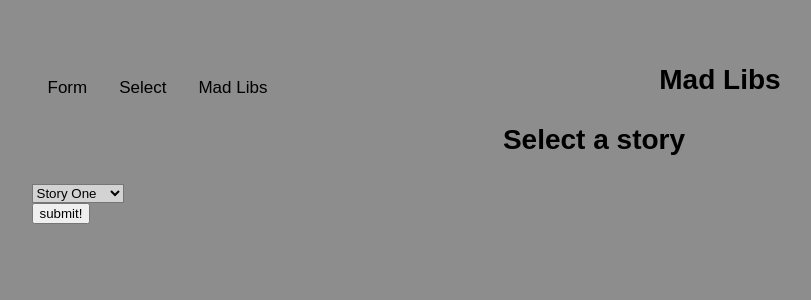
After one commit to ryanbroome/MadLibs, a Flask app: page /select in a window 1280 px wide. The commit adds this page. Shown: the top 300 px of the page, without its empty margins (46-857 px from the left). Run offline with Flask 2, Linux system fonts and the light colour scheme.

Commit message:
fixed dropdown to select story from stories

```diff
--- a/app.py
+++ b/app.py
@@ -1,23 +1,17 @@
 from flask import Flask, request, render_template
 from flask_debugtoolbar import DebugToolbarExtension
 from random import randint, choice, sample
-from stories import Story, story, stories
+from stories import Story, story, stories, story1, story2
 
 app = Flask(__name__)
 app.config["SECRET_KEY"] = "supersecretpassword"
 debug = DebugToolbarExtension(app)
-
-# story_data = {
-#     {story_name: "Story string"}
-#     "" : ""
-# }
 
 @app.route("/")
 def home_page():
     """
     returns home page template
     """
-
     return render_template("base.html")
 
 @app.route("/form")
@@ -34,38 +28,50 @@ def generate_story():
     """
     generates string story from request arguments
     """
-    words = request.args
+    words = story.prompts
     html = story.generate(words)
     return render_template("story.html", html=html)
 
+@app.route("/select")
+def select_story():
+    """
+   Display options of stories to choose from
+    """
+    return render_template("select.html")
 
 @app.route("/form_2")
 def show_form_2():
     """
     uses the story.prompts from the instantiated story
     """
+    storyID = request.args.get("select_story_id")
+    #?  if blank == blank:
+    #     words = story.prompts
+    #     elif blank == blank
+    #     words = story1.prompts
+    #     elif blank == blank
+    #     words = story2.prompts
+    chosen_story = stories.get(f"{storyID}")
+    words = chosen_story.prompts
+    return render_template("form_2.html", words=words, chosen_story=chosen_story, storyID=storyID)
+
+
+    """
+    select page for story
+    """
+
 
     words = story.prompts
-
-    return render_template("form_2.html", words=words)
-
-
-# !
-# ?
-# *
-# //
-# todo
+    return render_template("select.html", words=words)
 
 @app.route("/story_2")
 def generate_story_2():
     """
-    generates string story from request arguments
+    generates story string from request arguments
     """
+    storyID = request.args.get("storyID")
+    chosen_story = stories.get(f"{storyID}")
+    words = request.args
+    html = chosen_story.generate(words)
 
-    select_story = request.args.get("select_story")
-
-    selected_story = stories[select_story]
-
-    # todo html = story.generate()
-
-    return render_template("story_2.html", selected_story=select_story)
+    return render_template("story_2.html", storyID=storyID, words=words, html=html)
--- a/static/app.css
+++ b/static/app.css
@@ -5,16 +5,8 @@ h1 {
     text-align: center;
 }
 
-h1:hover {
-    color: black;
-    background-color: red;
-    box-shadow: #f2f2f2;
-    float: center;
-    text-align: center;
-}
-
 body {
-    background-color: rgb(163, 163, 163);
+    background-color: #8d8d8d;
     padding: 0;
     margin: 0;
 }
@@ -45,8 +37,12 @@ input, label, select {
 
 .content {
     display: flex;
-    background-color: purple;
+    background-color: #be3abe;
 
+}
+
+.hidden {
+    visibility: hidden;
 }
 
 /* ! */
--- a/templates/base.html
+++ b/templates/base.html
@@ -9,8 +9,9 @@
   </head>
   <body>
     <navbar class="navbar">
-      <a href="/form">Example Form</a>
-      <a href="/form_2">Form_2</a>
+      <a href="/form">Form</a>
+      <a href="/select">Select</a>
+      <a href="/">Mad Libs</a>
     </navbar>
     <h1>Mad Libs</h1>
     {% block content %} {% endblock %}
--- /dev/null
+++ b/templates/select.html
@@ -0,0 +1,12 @@
+{%extends "base.html" %} {% block content %}
+<h1>Select a story</h1>
+<select form="select_story_id" name="select_story_id">
+  <option value="0">Story One</option>
+  <option value="1">Story Two</option>
+  <option value="2">Story Three</option>
+</select>
+
+<form id="select_story_id" action="/form_2">
+  <button>submit!</button>
+</form>
+{% endblock %}
--- a/templates/story.html
+++ b/templates/story.html
@@ -1,4 +1,4 @@
 {% extends "base.html" %} {% block content %}
 <p>{{html}}</p>
-
+<!-- ?//<p>{{words}} "words"</p> -->
 {% endblock %}
--- a/templates/story_2.html
+++ b/templates/story_2.html
@@ -1,6 +1,3 @@
 {% extends "base.html" %} {% block content %}
-<h1>{{words}} ==>> words</h1>
-<p>{{html}} ==>> html</p>
-<p>{{selected_story}} ==>> selected_story</p>
-
+<p>{{html}}</p>
 {% endblock %}
```
Also changed, not shown: templates/form_2.html (+11 -9 lines).
